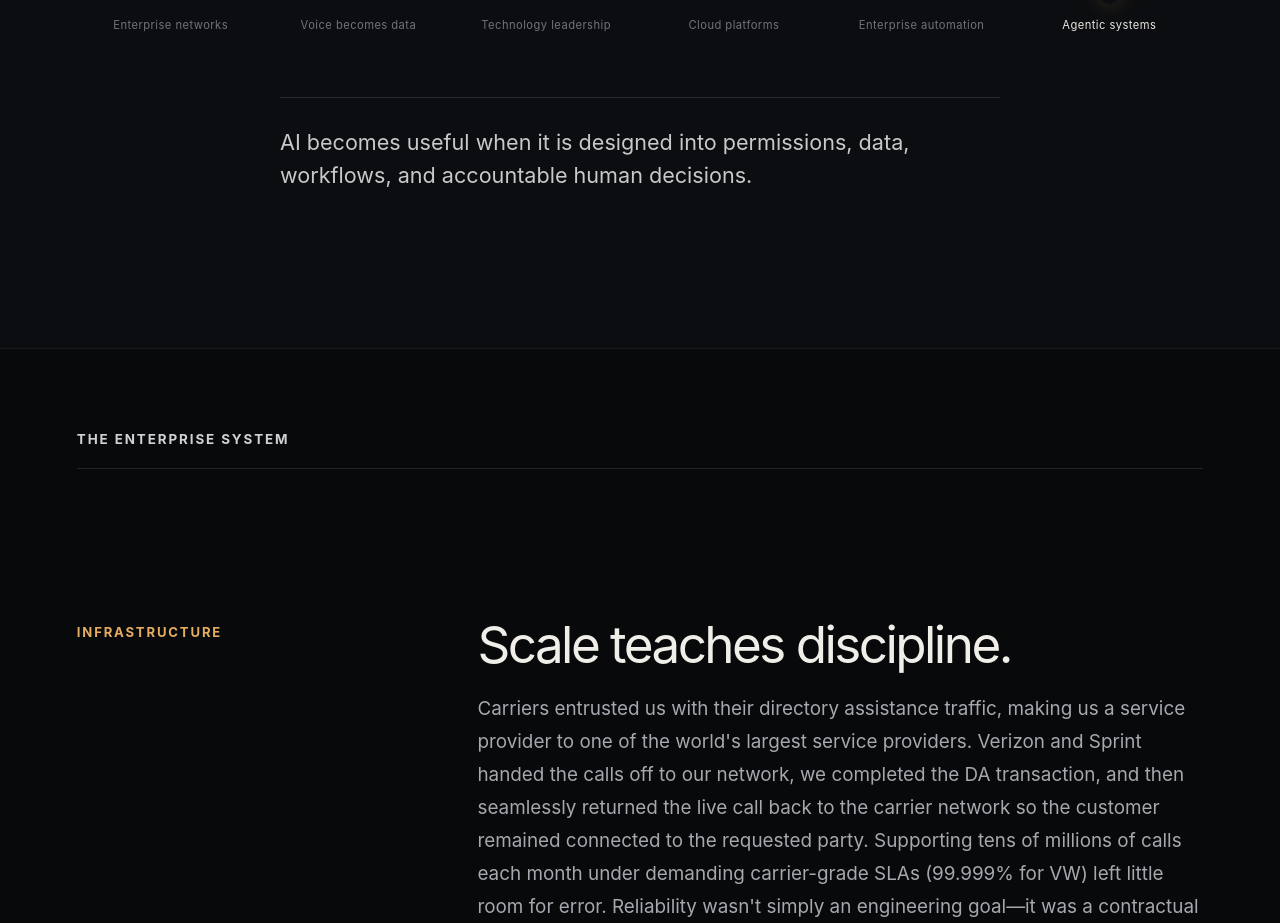
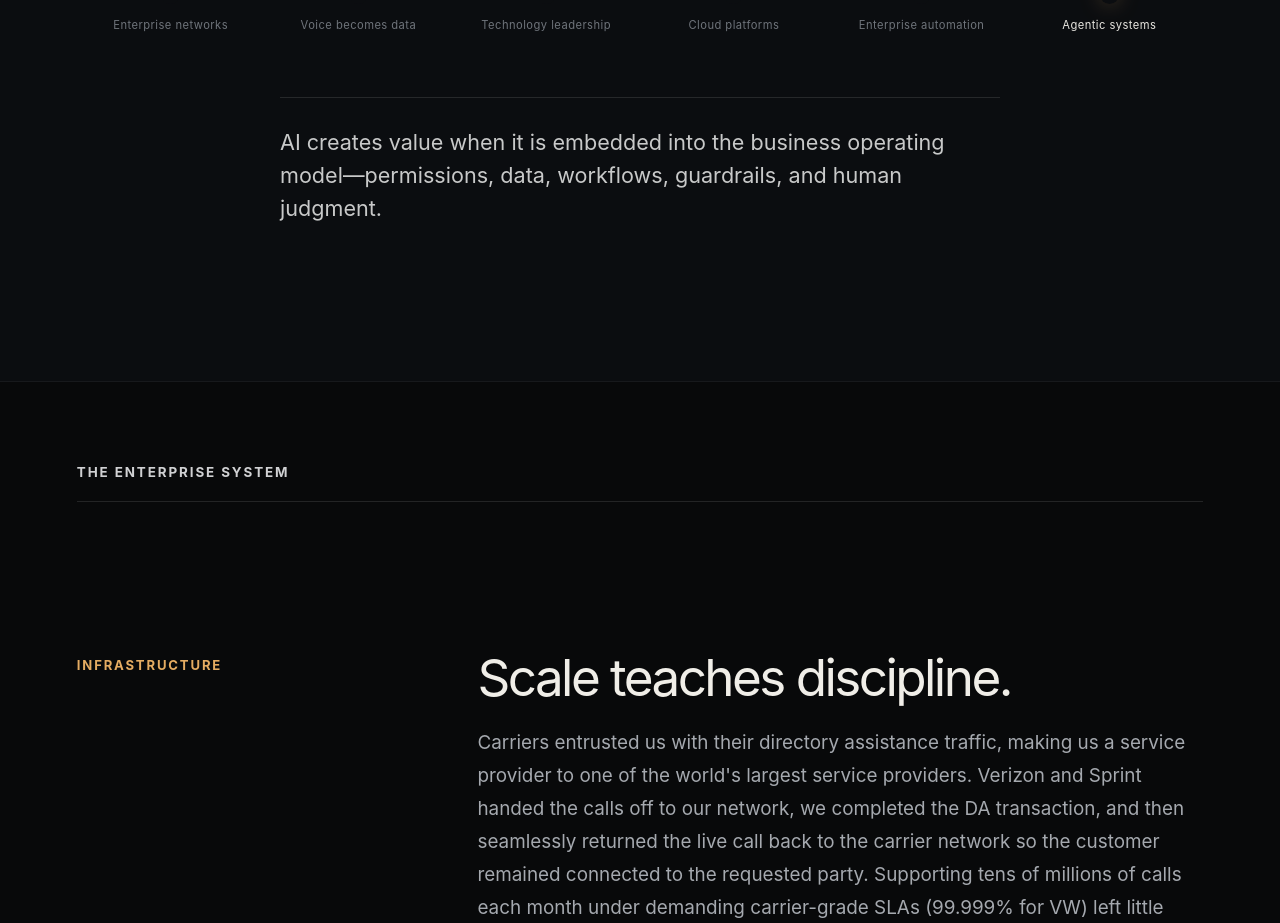
Before and after one commit to ThePalantir/troystone_dev_website, a Next.js app: page / in a window 1280 px wide. Shown: the part 2445-3368 px from the top of the page. Built offline with nearby package versions, Linux system fonts and the light colour scheme.

Commit message:
Refine technology timeline narratives

```diff
--- a/components/Timeline.tsx
+++ b/components/Timeline.tsx
@@ -3,12 +3,12 @@ import { useRef, useState } from "react";
 import { motion, useReducedMotion } from "motion/react";
 
 const eras = [
-  { year: "1990s", label: "Enterprise networks", note: "Reliability begins with the physical system: topology, capacity, redundancy, and discipline." },
-  { year: "2000s", label: "Voice becomes data", note: "Converging voice and data made architecture inseparable from the business it carries." },
+  { year: "1990s", label: "Enterprise networks", note: "Topology, capacity, redundancy, routing, resiliency, and operational discipline determine whether an outage becomes an incident—or a non-event." },
+  { year: "2000s", label: "Voice becomes data", note: "Converging voice and data fundamentally changed the economics of enterprise communications. Voice could now be routed, scaled, and recovered like data, delivering efficiencies and resilience that traditional channelized TDM networks simply could not achieve." },
   { year: "2006–14", label: "Technology leadership", note: "At county scale, the work expanded from systems to governance, digital transformation, collaboration, business continuity, outcomes, and full transparency." },
-  { year: "2010s", label: "Cloud platforms", note: "Microsoft 365 shifted the center of gravity from owned infrastructure to connected services." },
-  { year: "2020s", label: "Enterprise automation", note: "Power Platform, Graph, identity, and code turned fragmented work into dependable operating systems." },
-  { year: "Now", label: "Agentic systems", note: "AI becomes useful when it is designed into permissions, data, workflows, and accountable human decisions." },
+  { year: "2010s", label: "Cloud platforms", note: "Microsoft shifted the center of gravity from owned infrastructure to connected services." },
+  { year: "2020s", label: "Enterprise automation", note: "Power Platform, Microsoft Graph, identity, APIs, and code turned fragmented processes into dependable, governed business operations." },
+  { year: "Now", label: "Agentic systems", note: "AI creates value when it is embedded into the business operating model—permissions, data, workflows, guardrails, and human judgment." },
 ];
 
 export function Timeline() {
```
